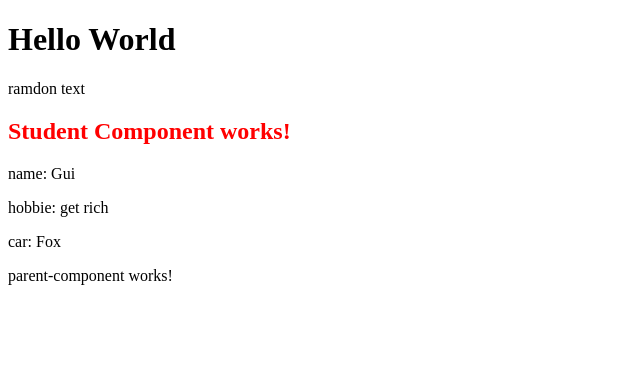
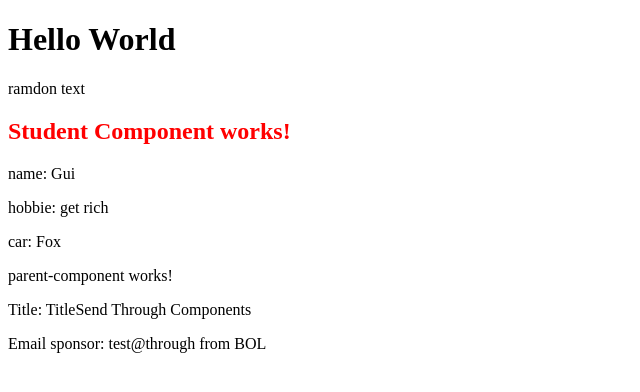
Before and after one commit to guisantogui/angularlearning, an Angular app: page / in a window 1280 px wide. Shown: the top 392 px of the page, without its empty margins (0-640 px from the left). Built offline with nearby package versions, Linux system fonts and the light colour scheme.

Commit message:
adicionando componente de envio de informações entre componentes

```diff
--- a/src/app/app.component.html
+++ b/src/app/app.component.html
@@ -1,4 +1,4 @@
 <h1>Hello World</h1>
 <p> ramdon text</p>
 <app-student-component></app-student-component>
-<app-parent-component></app-parent-component>
+<app-parent-component [title]="parentComponentTitle" [complexData]="complexObject"></app-parent-component>
--- a/src/app/components/parent-component/parent-component.component.html
+++ b/src/app/components/parent-component/parent-component.component.html
@@ -1 +1,4 @@
 <p>parent-component works!</p>
+
+<p>Title: {{title}}</p>
+<p>Email sponsor: {{complexData.email}} from {{complexData.internetProvider}}</p>
--- a/src/app/components/parent-component/parent-component.component.ts
+++ b/src/app/components/parent-component/parent-component.component.ts
@@ -8,7 +8,7 @@ import { Component, OnInit, Input } from '@angular/core';
 export class ParentComponentComponent implements OnInit {
 
   @Input() title!: string
-  @Input() complexData!: {}
+  @Input() complexData!: {email: string, internetProvider: string}
 
   constructor() { }
 
```
